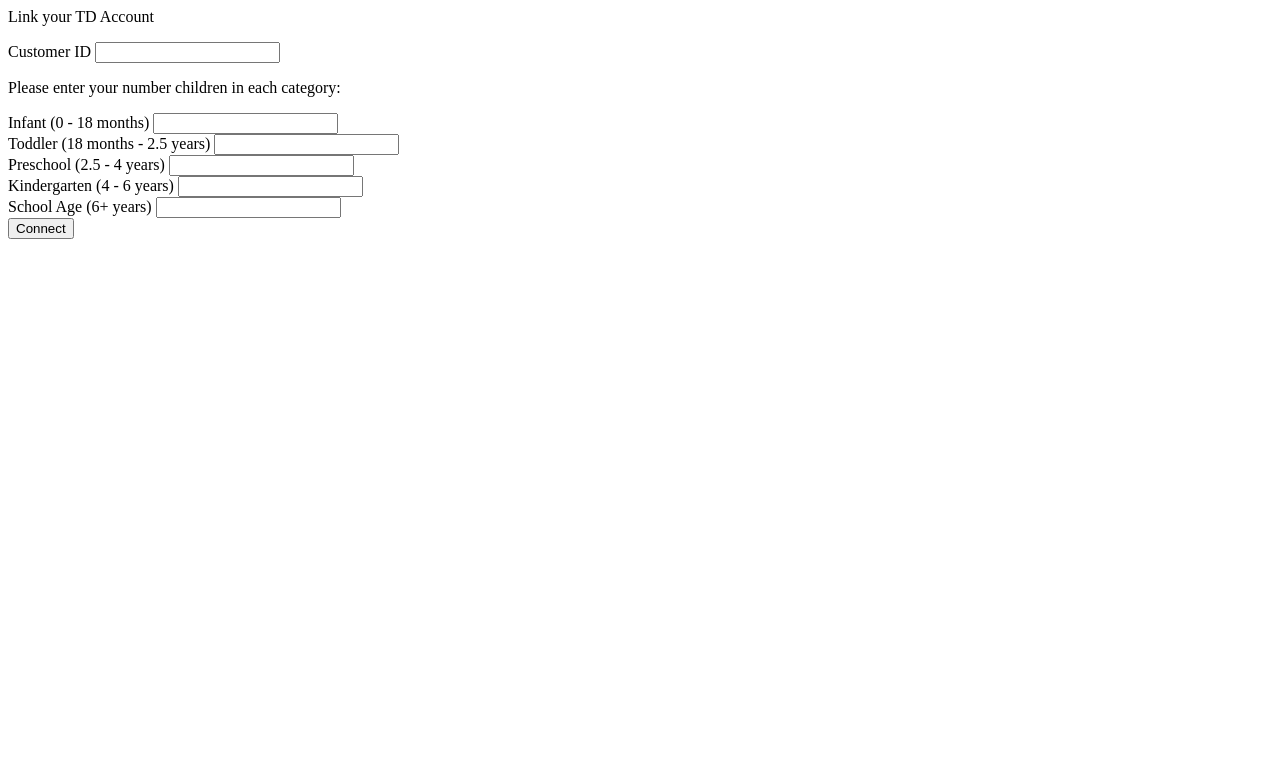
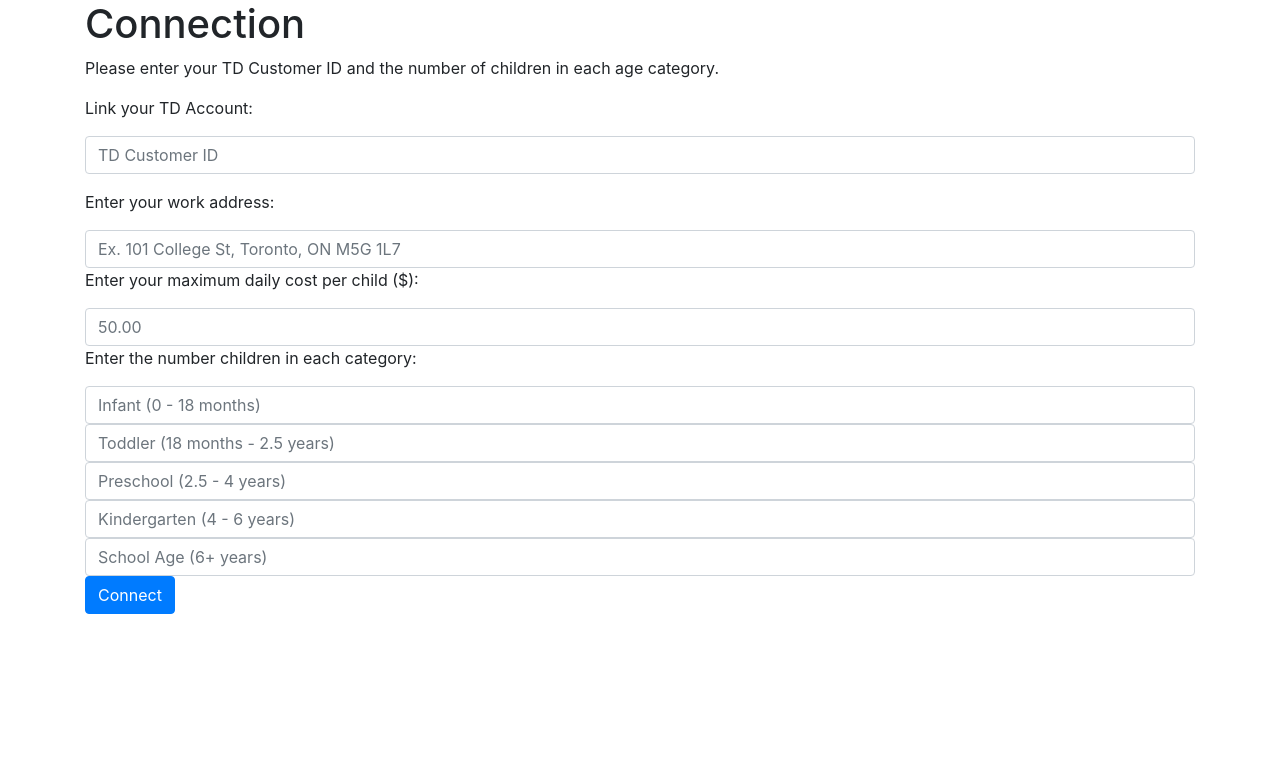
Before and after one commit to bendwilletts/elevatehackswag, a Flask app: page /login in a window 1280 px wide. Shown: the top 783 px of the page. Run offline with Flask 2, Linux system fonts and the light colour scheme; some libraries are stand-ins or nearby versions.

Commit message:
new login style, davinci query, User object

```diff
--- a/app.py
+++ b/app.py
@@ -4,6 +4,9 @@ import pandas as pd
 from math import sin, cos, sqrt, atan2, radians
 import copy
 import random
+import requests
+
+davinciAPIkey = "eyJ0eXAiOiJKV1QiLCJhbGciOiJIUzI1NiJ9.eyJpc3MiOiJDQlAiLCJ0ZWFtX2lkIjoiZGExMmEwZmUtNDkzNy0zNzQ3LWI3ZTctZTgzMDQwMTJmNmFiIiwiZXhwIjo5MjIzMzcyMDM2ODU0Nzc1LCJhcHBfaWQiOiJkNzI3OGJmYS1kZmM5LTRlODQtODdhMi01NDZlY2E5YThiOTcifQ.bhEkLXi8LHS6iLJCGGjhmnOfXkkT8LZs1-LaNb3c4j4"
 
 app = Flask(__name__, static_folder='static')
 app.debug = True
@@ -11,6 +14,46 @@ app.debug = True
 CORS(app)
 
 current_user = None
+form_data = {}
+
+class User(object):
+    name = ""
+    age = 0
+    gender = ""
+    income = 0.0
+    lat = 0.0
+    lng = 0.0
+    address = ""
+    postCode = ""
+    relationStatus = ""
+    workAddress = ""
+    dailyCost = 0.0
+    numInfant = 0
+    numTodd = 0
+    numPre = 0
+    numKinder = 0
+    numSchool = 0
+
+    # The class "constructor" - It's actually an initializer
+    def __init__(self, name, age, gender, income, lat, lng, address, postCode, relationStatus, workAddress, dailyCost, numInfant, numTodd, numPre, numKinder, numSchool):
+        self.name = name
+        self.age = age
+        self.gender = gender
+        self.income = income
+        self.lat = lat
+        self.lng = lng
+        self.address = address
+        self.postCode = postCode
+        self.relationStatus = relationStatus
+        self.workAddress = workAddress
+        self.dailyCost = dailyCost
+        self.numInfant = numInfant
+        self.numTodd = numTodd
+        self.numPre = numPre
+        self.numKinder = numKinder
+        self.numSchool = numSchool
+
+
 
 @app.route('/')
 def reroute():
@@ -18,15 +61,49 @@ def reroute():
 
 @app.route('/login')
 def login():
-	if current_user:
+	if current_user != None:
 		return redirect(url_for('home'))
 	return render_template('login.html')
 
-@app.route('/handle_data',methods=['GET', 'POST'])
+@app.route('/handle_data', methods=['POST'])
 def handle_data():
-	global current_user
-	current_user = request.form
-	return redirect(url_for('home'))
+    error=None
+    if len(request.form['custId'])==0:
+        error="Invalid customer ID"
+        return render_template('login.html', error=error)
+
+    for key,val in request.form.items():
+        if val=='':
+            form_data[key] = 0 if key != "workAddress" else ""
+        else:
+            form_data[key] = val
+    #return render_template('success.html', form_data=form_data)
+    response = requests.get('https://api.td-davinci.com/api/customers/' + form_data['custId'],
+                                headers = { 'Authorization': davinciAPIkey })
+    print(response)
+    global current_user
+    current_user = User(
+        str(response.json()['result']['givenName'] + " " + response.json()['result']['surname']),
+        int(response.json()['result']['age']),
+        str(response.json()['result']['gender']),
+        float(response.json()['result']['totalIncome']),
+        float(response.json()['result']['addresses']['principalResidence']['latitude']),
+        float(response.json()['result']['addresses']['principalResidence']['longitude']),
+        str(response.json()['result']['addresses']['principalResidence']['streetNumber'] + " " + response.json()['result']['addresses']['principalResidence']['streetName']),
+        str(response.json()['result']['addresses']['principalResidence']['postalCode']),
+        str(response.json()['result']['relationshipStatus']),
+        str(form_data["workAddress"]),
+        float(form_data["dailyCost"]),
+        int(form_data["numInfant"]),
+        int(form_data["numToddler"]),
+        int(form_data["numPreSchool"]),
+        int(form_data["numKinder"]),
+        int(form_data["numSchool"]))
+
+    for attr, value in current_user.__dict__.items():
+        print(attr, value)
+
+    return redirect(url_for('home'))
 
 @app.route('/home')
 def home():
@@ -89,6 +166,8 @@ child_care['cost_PG'] = rand_cost_arr(35,55)
 child_care['cost_KG'] = rand_cost_arr(30,45)
 child_care['cost_SG'] = rand_cost_arr(20,35)
 
+
+#Example ID: d7278bfa-dfc9-4e84-87a2-546eca9a8b97_c418b5e6-ef7a-4774-88bc-762f2e9adc53
 @app.route("/getPreprocessedData", methods=['GET'])
 def preprocessedData():
     if request.method == 'GET':
--- a/templates/login.html
+++ b/templates/login.html
@@ -1,32 +1,65 @@
+<link href="//maxcdn.bootstrapcdn.com/bootstrap/4.1.1/css/bootstrap.min.css" rel="stylesheet" id="bootstrap-css">
+<script src="//maxcdn.bootstrapcdn.com/bootstrap/4.1.1/js/bootstrap.min.js"></script>
+<script src="//cdnjs.cloudflare.com/ajax/libs/jquery/2.2.4/jquery.min.js"></script>
+<!------ Include the above in your HEAD tag ---------->
+
+
+<html>
+  <head>
+
+  <link href="//maxcdn.bootstrapcdn.com/bootstrap/4.1.1/css/bootstrap.min.css" rel="stylesheet" id="bootstrap-css">
+<script src="//maxcdn.bootstrapcdn.com/bootstrap/4.1.1/js/bootstrap.min.js"></script>
+<script src="//cdnjs.cloudflare.com/ajax/libs/jquery/3.2.1/jquery.min.js"></script>
+<!------ Include the above in your HEAD tag ---------->
+  </head>
+<body id="LoginForm">
+<div class="container">
+<h1 class="form-heading">Connection</h1>
+<div class="login-form">
+<div class="main-div">
+    <div class="panel">
+  <!--  <h2>Connection</h2> -->
+   <p>Please enter your TD Customer ID and the number of children in each age category.</p>
+   </div>
+
+    <p style='color:red;'>{{error}}</p>
     <form action="{{ url_for('handle_data') }}" method="post">
+        <div class='form-group'>
+              <p> Link your TD Account:</p>
+
+              <input name="custId" class='form-control' id="custId" placeholder="TD Customer ID">
+            </div>
+            <p> Enter your work address:</p>
             <div>
-      <p> Link your TD Account </p>
-      <p>{{error}}</p>
-      <label for="custId">Customer ID</label>
-      <input name="custId" id="custId">
+              <input name='workAddress' class="form-control" id='workAddress' placeholder="Ex. 101 College St, Toronto, ON M5G 1L7">
             </div>
-    <p> Please enter your number children in each category: </p>
+            <p>Enter your maximum daily cost per child ($):</p>
             <div>
-      <label for='numInfant'> Infant (0 - 18 months) </label>
-      <input name='numInfant' id='numInfant'>
+              <input name='dailyCost' class="form-control" id='dailyCost' placeholder="50.00">
+            </div>
+            <p>Enter the number children in each category:</p>
+            <div>
+              <input name='numInfant' class="form-control" id='numInfant' placeholder="Infant (0 - 18 months)">
+            </div>
+
+            <div>
+                <input name='numToddler' class="form-control" id='numToddler' placeholder="Toddler (18 months - 2.5 years)">
             </div>
             <div>
-        <label for='numToddler'> Toddler (18 months - 2.5 years) </label>
-        <input name='numToddler' id='numToddler'>
+                <input name='numPreSchool' class="form-control" id='numPreSchool' placeholder="Preschool (2.5 - 4 years)">
             </div>
             <div>
-        <label for='numPreSchool'> Preschool (2.5 - 4 years) </label>
-        <input name='numPreSchool' id='numPreSchool'>
+                <input name='numKinder' class="form-control" id='numKinder' placeholder="Kindergarten (4 - 6 years)">
             </div>
             <div>
-        <label for='numKinder'> Kindergarten (4 - 6 years) </label>
-        <input name='numKinder' id='numKinder'>
-    </div>
-    <div>
-        <label for='numSchool'> School Age (6+ years) </label>
-        <input name='numSchool' id='numSchool'>
+                <input name='numSchool' class="form-control" id='numSchool' placeholder="School Age (6+ years)">
             </div>
 
-    <button>Connect</button>
+            <button type="submit" class="btn btn-primary">Connect</button>
             </div>
         </form>
+</div></div></div>
+
+
+</body>
+</html>
```
Also changed, not shown: static/js/main.js (+36 -18 lines). Lines whose indentation alone changed are shown as unchanged.
